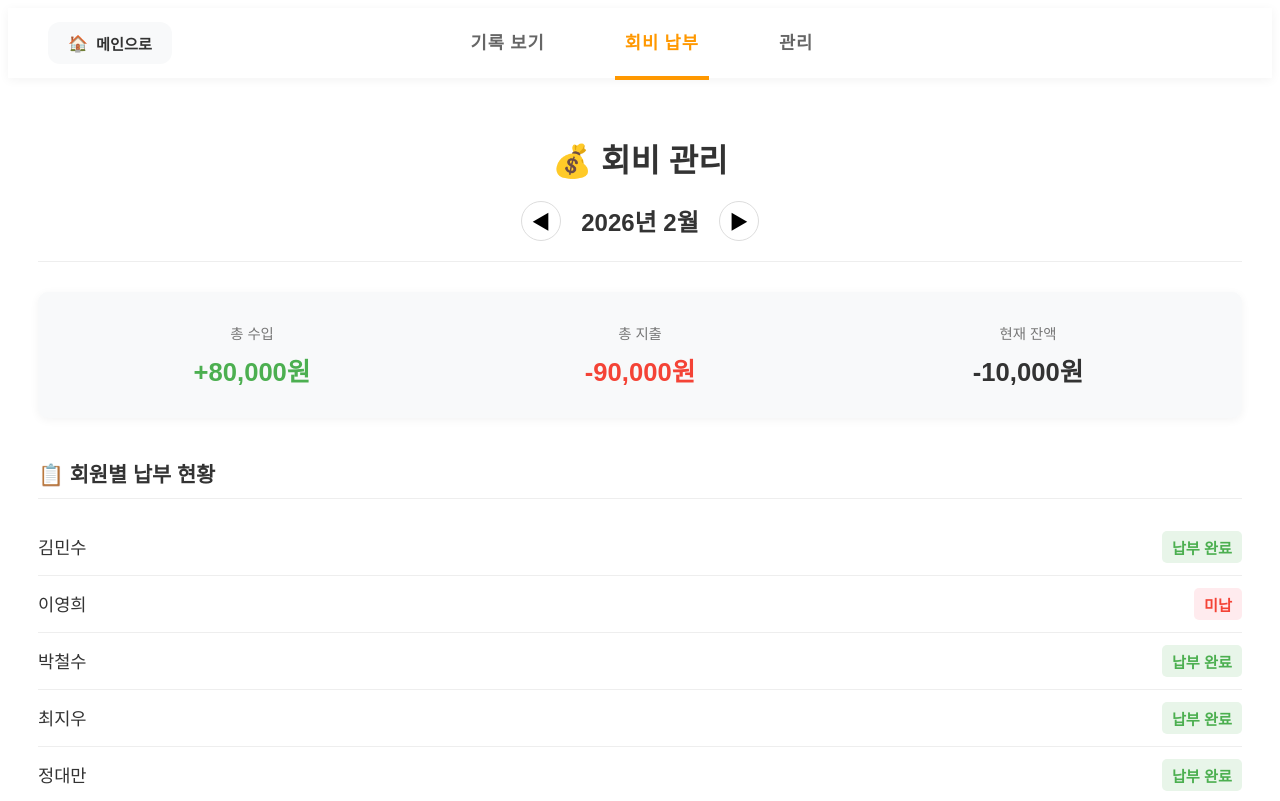
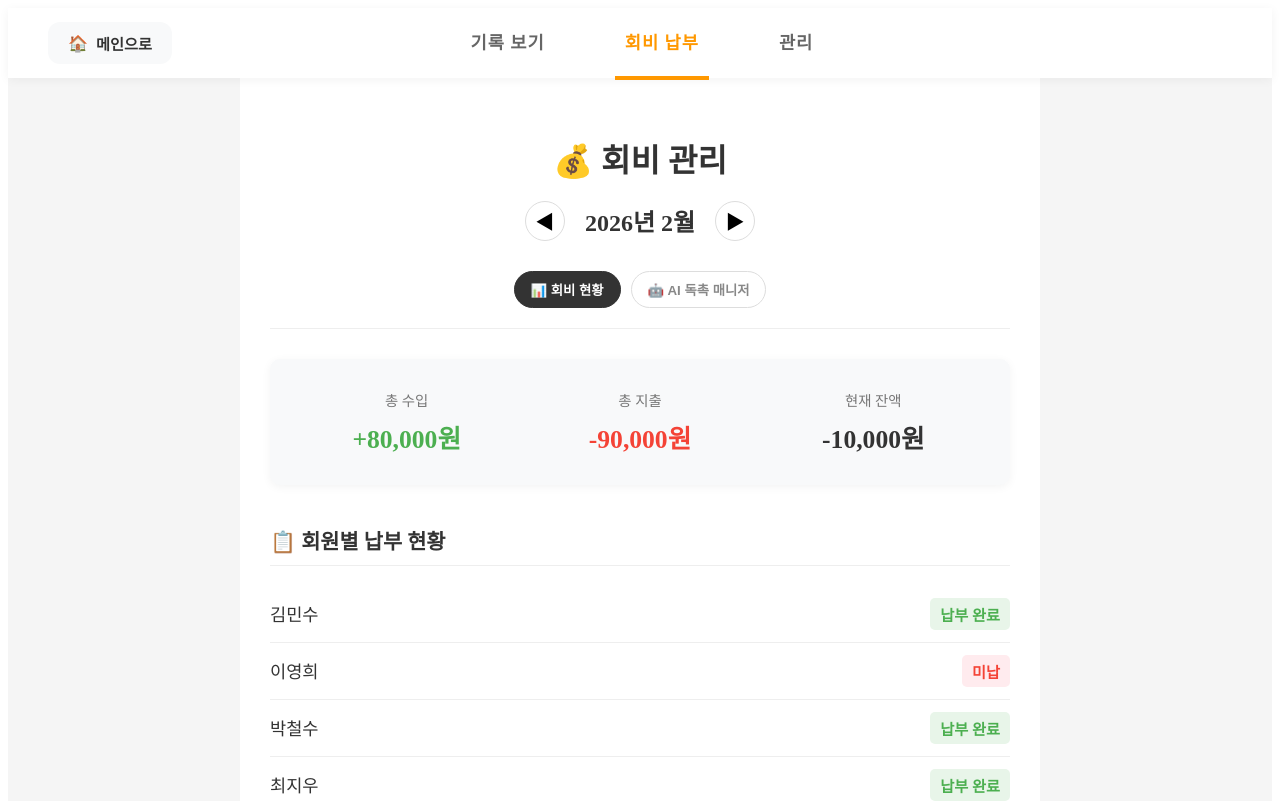
Before and after one commit to kvvxxn/Team_manager, a React (Create React App) app in the folder frontend/: page /team/finance in a window 1280 px wide. Shown: the top 801 px of the page. Built offline with nearby package versions, Linux system fonts and the light colour scheme.

Commit message:
Enhance Finance page: add AI reminder message generation for unpaid members with tab navigation

```diff
--- a/frontend/src/pages/Team/Finance.jsx
+++ b/frontend/src/pages/Team/Finance.jsx
@@ -43,6 +43,7 @@ const allMembers = [
 const Finance = () => {
   // 1. 현재 보고 있는 연도와 월 상태 (초기값: 2026년 2월)
   const [currentDate, setCurrentDate] = useState(new Date(2026, 1));
+  const [activeTab, setActiveTab] = useState('dashboard'); // 'dashboard' | 'ai'
 
   const year = currentDate.getFullYear();
   const month = currentDate.getMonth() + 1; // 1 ~ 12
@@ -77,6 +78,35 @@ const Finance = () => {
   const handlePrevMonth = () => setCurrentDate(new Date(year, month - 2, 1));
   const handleNextMonth = () => setCurrentDate(new Date(year, month, 1));
 
+  // 5. AI 독촉 메시지 생성 로직
+  const unpaidMembers = members.filter(m => !m.isPaid);
+  const unpaidNames = unpaidMembers.map(m => m.name).join(', ');
+
+  const [aiMessage, setAiMessage] = useState('');
+  const [isLoading, setIsLoading] = useState(false);
+
+  const handleGenerateMessage = async () => {
+    if (unpaidMembers.length === 0) {
+      setAiMessage('모든 회원이 회비를 납부했습니다! 🎉');
+      return;
+    }
+
+    setIsLoading(true);
+
+    // TODO: 실제 LLM API 연동 시 이곳에서 호출
+    // simulate network delay
+    setTimeout(() => {
+      const message = `[우리팀 회비 알림 📢]\n\n${year}년 ${month}월 회비 미납 안내드립니다.\n\n대상자: ${unpaidNames}\n\n원활한 팀 운영을 위해 빠른 납부 부탁드립니다!\n감사합니다.`;
+      setAiMessage(message);
+      setIsLoading(false);
+    }, 1500);
+  };
+
+  const copyToClipboard = () => {
+    navigator.clipboard.writeText(aiMessage);
+    alert('독촉 메시지가 복사되었습니다!');
+  };
+
   return (
     <div style={styles.pageWrapper}>
       <TeamHeader />
@@ -90,8 +120,26 @@ const Finance = () => {
             <span style={styles.currentMonth}>{year}년 {month}월</span>
             <button onClick={handleNextMonth} style={styles.navBtn}>▶</button>
           </div>
+
+          {/* 탭 네비게이션 */}
+          <div style={styles.tabContainer}>
+            <button
+              style={activeTab === 'dashboard' ? styles.activeTab : styles.tabBtn}
+              onClick={() => setActiveTab('dashboard')}
+            >
+              📊 회비 현황
+            </button>
+            <button
+              style={activeTab === 'ai' ? styles.activeTab : styles.tabBtn}
+              onClick={() => setActiveTab('ai')}
+            >
+              🤖 AI 독촉 매니저
+            </button>
+          </div>
         </header>
 
+        {activeTab === 'dashboard' ? (
+          <>
             <section style={styles.balanceSection}>
               <div style={styles.balanceCard}>
                 <span style={styles.cardLabel}>총 수입</span>
@@ -150,22 +198,91 @@ const Finance = () => {
                 </table>
               )}
             </section>
+          </>
+        ) : (
+          /* AI 독촉 매니저 탭 */
+          <div style={styles.aiContainer}>
+            <div style={styles.aiCard}>
+              <h3 style={styles.aiTitle}>🤖 AI 회비 독촉 매니저</h3>
+              <p style={styles.aiDesc}>
+                미납 중인 회원들에게 보낼 정중하지만 단호한(?) 메시지를 생성합니다.
+              </p>
+
+              <div style={styles.unpaidBox}>
+                <h4 style={styles.unpaidTitle}>🚨 {month}월 미납 대상자 ({unpaidMembers.length}명)</h4>
+                {unpaidMembers.length > 0 ? (
+                  <div style={styles.unpaidList}>
+                    {unpaidMembers.map(m => (
+                      <span key={m.id} style={styles.unpaidTag}>{m.name}</span>
+                    ))}
+                  </div>
+                ) : (
+                  <p style={{color: '#4CAF50', fontWeight: 'bold'}}>모두 납부 완료! 👏</p>
+                )}
+              </div>
+
+              <div style={styles.messageBox}>
+                {!aiMessage && !isLoading ? (
+                  <button onClick={handleGenerateMessage} style={styles.aiButton}>
+                    🤖 AI에게 정중한 독촉 메시지 요청하기
+                  </button>
+                ) : isLoading ? (
+                  <div style={styles.loadingBox}>
+                    <p>⏳ AI가 미납자 명단을 분석하고 메시지를 작성중입니다...</p>
+                  </div>
+                ) : (
+                  <>
+                    <textarea
+                      readOnly
+                      style={styles.messageArea}
+                      value={aiMessage}
+                    />
+                    <div style={styles.buttonGroup}>
+                      <button onClick={handleGenerateMessage} style={styles.retryBtn}>
+                        🔄 다시 생성하기
+                      </button>
+                      <button onClick={copyToClipboard} style={styles.copyBtn}>
+                        📋 메시지 복사하기
+                      </button>
+                    </div>
+                  </>
+                )}
+              </div>
+              <p style={styles.aiFooter}>
+                * 이 메시지는 AI가 팀 분위기에 맞춰 작성했습니다 (Mock)
+              </p>
+            </div>
+          </div>
+        )}
       </div>
     </div>
   );
 };
 
 const styles = {
-  container: { padding: '30px', backgroundColor: '#fff', minHeight: '100vh', fontFamily: 'Arial, sans-serif' },
+  pageWrapper: { display: 'flex', flexDirection: 'column', minHeight: '100vh', backgroundColor: '#f5f5f5' },
+  container: { padding: '30px', backgroundColor: '#fff', maxWidth: '800px', margin: '0 auto', width: '100%', boxSizing: 'border-box' },
   header: { textAlign: 'center', marginBottom: '30px', borderBottom: '1px solid #eee', paddingBottom: '20px' },
   pageTitle: { fontSize: '2rem', fontWeight: 'bold', color: '#333', marginBottom: '20px' },
 
-  monthNav: { display: 'flex', justifyContent: 'center', alignItems: 'center', gap: '20px' },
+  monthNav: { display: 'flex', justifyContent: 'center', alignItems: 'center', gap: '20px', marginBottom: '30px' },
   currentMonth: { fontSize: '1.5rem', fontWeight: 'bold', color: '#333' },
   navBtn: {
     fontSize: '1.2rem', cursor: 'pointer', background: 'none', border: '1px solid #ddd',
     borderRadius: '50%', width: '40px', height: '40px', display: 'flex', alignItems: 'center', justifyContent: 'center',
     transition: '0.2s'
+  },
+
+  // 탭 스타일
+  tabContainer: { display: 'flex', justifyContent: 'center', gap: '10px' },
+  tabBtn: {
+    padding: '8px 16px', borderRadius: '20px', border: '1px solid #ddd',
+    backgroundColor: '#fff', cursor: 'pointer', fontWeight: 'bold', color: '#888',
+    transition: 'all 0.2s'
+  },
+  activeTab: {
+    padding: '8px 16px', borderRadius: '20px', border: '1px solid #333',
+    backgroundColor: '#333', cursor: 'pointer', fontWeight: 'bold', color: '#fff'
   },
 
   balanceSection: {
@@ -197,6 +314,54 @@ const styles = {
   tr: { borderBottom: '1px solid #eee' },
   td: { padding: '12px 15px', color: '#555' },
   expenseItemAmount: { color: '#f44336', fontWeight: 'bold' },
+  emptyState: { textAlign: 'center', padding: '20px', color: '#999', fontStyle: 'italic' },
+
+  // AI 매니저 스타일
+  aiContainer: { display: 'flex', justifyContent: 'center', padding: '20px 0' },
+  aiCard: {
+    backgroundColor: '#fff', padding: '30px', borderRadius: '15px',
+    boxShadow: '0 4px 15px rgba(0,0,0,0.05)', maxWidth: '500px', width: '100%',
+    border: '1px solid #e3f2fd'
+  },
+  aiTitle: { fontSize: '1.4rem', fontWeight: 'bold', color: '#1565c0', marginBottom: '10px' },
+  aiDesc: { color: '#666', fontSize: '0.9rem', marginBottom: '25px', lineHeight: '1.5' },
+
+  unpaidBox: { backgroundColor: '#ffebee', padding: '15px', borderRadius: '10px', marginBottom: '20px' },
+  unpaidTitle: { fontSize: '1rem', fontWeight: 'bold', color: '#d32f2f', margin: '0 0 10px 0' },
+  unpaidList: { display: 'flex', flexWrap: 'wrap', gap: '8px' },
+  unpaidTag: {
+    backgroundColor: '#ffcdd2', color: '#b71c1c', padding: '4px 8px',
+    borderRadius: '15px', fontSize: '0.85rem', fontWeight: 'bold'
+  },
+
+  messageBox: { display: 'flex', flexDirection: 'column', gap: '15px' },
+  messageArea: {
+    width: '100%', height: '150px', padding: '15px', borderRadius: '10px',
+    border: '1px solid #ddd', backgroundColor: '#f9f9f9', fontSize: '0.95rem',
+    resize: 'none', fontFamily: 'inherit', boxSizing: 'border-box'
+  },
+  aiButton: {
+    padding: '16px', backgroundColor: '#6200ea', color: '#fff', border: 'none',
+    borderRadius: '12px', cursor: 'pointer', fontWeight: 'bold', fontSize: '1rem',
+    width: '100%', boxShadow: '0 4px 6px rgba(98, 0, 234, 0.2)',
+    transition: '0.2s'
+  },
+  loadingBox: {
+    padding: '30px', textAlign: 'center', backgroundColor: '#f5f5f5',
+    borderRadius: '10px', color: '#666', fontStyle: 'italic'
+  },
+  buttonGroup: { display: 'flex', gap: '10px' },
+  retryBtn: {
+    padding: '12px', backgroundColor: '#f0f0f0', color: '#333', border: '1px solid #ddd',
+    borderRadius: '8px', cursor: 'pointer', fontWeight: 'bold', fontSize: '0.95rem',
+    flex: 1, transition: '0.2s'
+  },
+  copyBtn: {
+    padding: '12px', backgroundColor: '#1565c0', color: '#fff', border: 'none',
+    borderRadius: '8px', cursor: 'pointer', fontWeight: 'bold', fontSize: '0.95rem',
+    flex: 2, transition: '0.2s'
+  },
+  aiFooter: { marginTop: '15px', textAlign: 'center', fontSize: '0.8rem', color: '#999' }
 };
 
 export default Finance;
```
Lines whose indentation alone changed are shown as unchanged.
